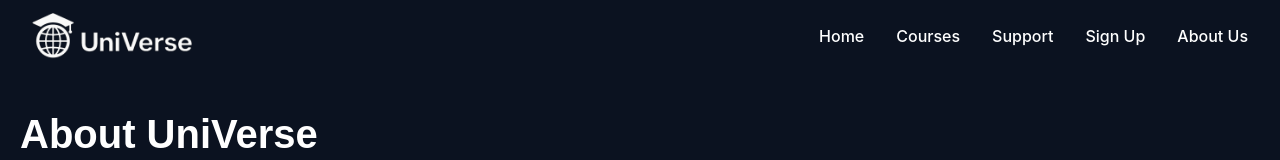
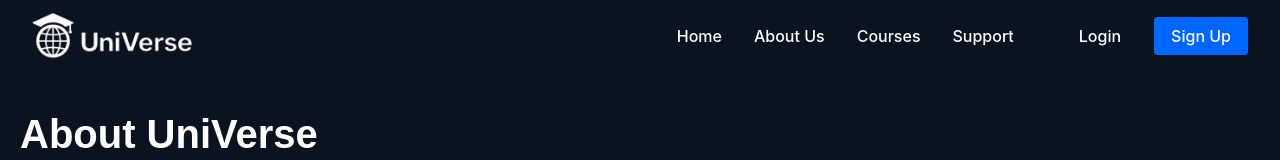
Before and after one commit to Master-GB/UniVerse, a React (Create React App) app in the folder frontend/: page /about in a window 1280 px wide. Shown: the top 160 px of the page. Built offline with nearby package versions, Linux system fonts and the light colour scheme.

Commit message:
Navbar login and signup buttons along with some adjustments to courses page

```diff
--- a/frontend/src/components_jcj/Courses_jcj/courses_jcj.css
+++ b/frontend/src/components_jcj/Courses_jcj/courses_jcj.css
@@ -3,7 +3,7 @@
 .courses-hero-jcj {
   position: relative;
   width: 100%;
-  height: 58vh;
+  height: 91vh;
   background-image: linear-gradient(0deg, rgb(0 0 0) 8%, rgb(0 0 0 / 28%) 100%), url(https://images.pexels.com/photos/267569/pexels-photo-267569.jpeg);
   background-size: cover;
   background-position: center;
--- a/frontend/src/components_jcj/Navbargreet_jcj/Navbar_jcj.js
+++ b/frontend/src/components_jcj/Navbargreet_jcj/Navbar_jcj.js
@@ -11,13 +11,18 @@ function Navbar() {
         <div className="navbar-logo">
           <img src={newlogo} alt="Company Logo" height="40" />
         </div>
-
         {/* Menu items on the right */}
         <ul className="navbar-menu">
+          <div className="navbar-main-links-jcj">
             <li className="navbar-item">
               <a href="/" className="navbar-link">
                 Home
               </a>
+            </li>
+            <li className="navbar-item">
+              <Link to="/about" className="navbar-link">
+                About Us
+              </Link>
             </li>
             <li className="navbar-item">
               <Link to="/courses_jcj" className="navbar-link">
@@ -29,16 +34,22 @@ function Navbar() {
                 Support
               </Link>
             </li>
+          </div>
+          <div className="navbar-auth-links-jcj">
             <li className="navbar-item">
-            <a href="/signup" className="navbar-link">
+              <Link to="/login" className="navbar-auth-link-jcj">
+                Login
+              </Link>
+            </li>
+            <li className="navbar-item">
+              <a
+                href="/signup"
+                className="navbar-auth-link-jcj navbar-signup-jcj"
+              >
                 Sign Up
               </a>
             </li>
-          <li className="navbar-item">
-            <Link to="/about" className="navbar-link">
-              About Us
-            </Link>
-          </li>
+          </div>
         </ul>
       </div>
     </nav>
--- a/frontend/src/components_jcj/Navbargreet_jcj/navbar_jcj.css
+++ b/frontend/src/components_jcj/Navbargreet_jcj/navbar_jcj.css
@@ -43,9 +43,29 @@
 .navbar-menu {
   display: flex;
   list-style: none;
-  gap: 2rem;
+  gap: 3rem; /* Gap between main navigation and auth buttons */
   margin: 0;
   padding: 0;
+  align-items: center;
+}
+
+/* Main navigation links container */
+.navbar-main-links-jcj {
+  display: flex;
+  gap: 2rem;
+  list-style: none;
+  margin: 0;
+  padding: 0;
+}
+
+/* Auth links container */
+.navbar-auth-links-jcj {
+  display: flex;
+  gap: 1rem;
+  list-style: none;
+  margin: 0;
+  padding: 0;
+  align-items: center;
 }
 
 .navbar-link {
@@ -58,6 +78,36 @@
 
 .navbar-link:hover {
   color: #0066ff;
+}
+
+/* Auth link styling - different from regular navbar links */
+.navbar-auth-link-jcj {
+  text-decoration: none;
+  color: #ffffff;
+  font-weight: 500;
+  font-size: 1rem;
+  padding: 0.5rem 1rem;
+  border: 1px solid transparent;
+  border-radius: 4px;
+  transition: all 0.3s ease;
+}
+
+.navbar-auth-link-jcj:hover {
+  color: #0066ff;
+  border-color: #0066ff;
+}
+
+/* Sign up button - more prominent styling */
+.navbar-signup-jcj {
+  background-color: #0066ff;
+  color: #ffffff !important;
+  border-color: #0066ff;
+}
+
+.navbar-signup-jcj:hover {
+  background-color: #0052cc;
+  border-color: #0052cc;
+  color: #ffffff !important;
 }
 
 /* Optional: Add active state for current page */
```
Lines whose indentation alone changed are shown as unchanged.
